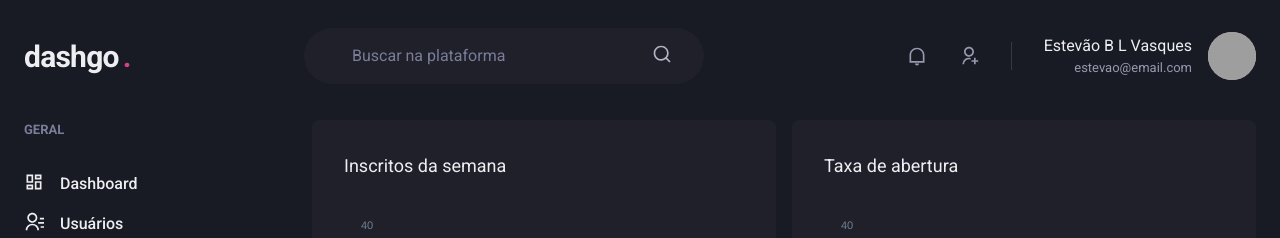
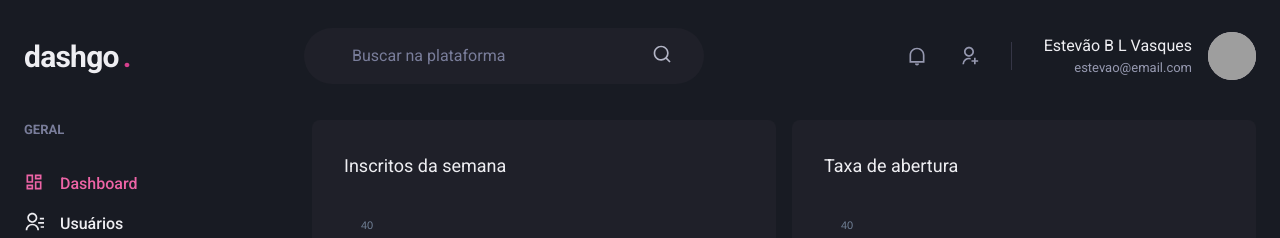
Before and after one commit to extevao/ignite-aulas, a Next.js app in the folder dashgo/: page /dashboard in a window 1280 px wide. Shown: the top 238 px of the page. Built offline with nearby package versions, Linux system fonts and the light colour scheme; grey boxes are pictures that could not be loaded.

Commit message:
Navegao e link ativo

```diff
--- /dev/null
+++ b/dashgo/src/components/ActiveLink.tsx
@@ -0,0 +1,29 @@
+import Link, { LinkProps } from "next/link";
+import { useRouter } from "next/router";
+import { cloneElement, ReactElement } from "react";
+
+interface ActiveLinkProps extends LinkProps {
+  children: ReactElement;
+  shouldMatchExactHref?: boolean;
+}
+export function ActiveLink({ children, shouldMatchExactHref = false, ...rest }: ActiveLinkProps) {
+  const { asPath } = useRouter()
+
+  let isActive = false;
+
+  if (shouldMatchExactHref && (asPath === rest.href || asPath === rest.as)) {
+    isActive = true
+  }
+
+  if (!shouldMatchExactHref && (asPath.startsWith(String(rest.href)) || asPath.startsWith(String(rest.as)))) {
+    isActive = true
+  }
+
+  return (
+    <Link {...rest}>
+      {cloneElement(children, {
+        color: isActive ? 'pink.400' : 'gray.50'
+      })}
+    </Link>
+  )
+}
--- a/dashgo/src/components/Sidebar/NavLink.tsx
+++ b/dashgo/src/components/Sidebar/NavLink.tsx
@@ -1,16 +1,19 @@
 import { ElementType } from "react";
-import { Box, Icon, Link, Stack, Text, LinkProps as ChakraLinkProps } from "@chakra-ui/react";
-import { RiDashboardLine, RiGitMergeLine, RiInputMethodLine } from "react-icons/ri";
-
+import { Icon, Link as ChakraLink, Text, LinkProps as ChakraLinkProps } from "@chakra-ui/react";
+import Link from 'next/link'
+import { ActiveLink } from "../ActiveLink";
 interface NavLinkProps extends ChakraLinkProps {
   icon: ElementType;
-  children: string
+  children: string;
+  href: string;
 }
-export function NavLink({ icon, children, ...rest }: NavLinkProps) {
+export function NavLink({ icon, children, href, ...rest }: NavLinkProps) {
   return (
-    <Link display="flex" align="center" {...rest}>
-      <Icon as={icon} fontSize="20" />
-      <Text ml="4" fontWeight="medium">{children}</Text>
-    </Link>
+    <ActiveLink href={href} passHref>
+      <ChakraLink display="flex" align="center" {...rest}>
+        <Icon as={icon} fontSize="20" />
+        <Text ml="4" fontWeight="medium">{children}</Text>
+      </ChakraLink>
+    </ActiveLink>
   )
 }
--- a/dashgo/src/components/Sidebar/SidebarNav.tsx
+++ b/dashgo/src/components/Sidebar/SidebarNav.tsx
@@ -12,13 +12,13 @@ export function SidebarNav() {
       align="flex-start"
     >
       <NavSection title="GERAL">
-        <NavLink icon={RiDashboardLine}> Dashboard </NavLink>
-        <NavLink icon={RiContactsLine}> Usuários </NavLink>
+        <NavLink href="/dashboard" icon={RiDashboardLine}> Dashboard </NavLink>
+        <NavLink href="/users" icon={RiContactsLine}> Usuários </NavLink>
       </NavSection>
 
       <NavSection title="AUTOMAÇÃO">
-        <NavLink icon={RiInputMethodLine}> Formulários </NavLink>
-        <NavLink icon={RiGitMergeLine}> Automação </NavLink>
+        <NavLink href="/forms" icon={RiInputMethodLine}> Formulários </NavLink>
+        <NavLink href="/automation" icon={RiGitMergeLine}> Automação </NavLink>
       </NavSection>
     </Stack>
   )
--- a/dashgo/src/pages/users/index.tsx
+++ b/dashgo/src/pages/users/index.tsx
@@ -14,6 +14,7 @@ import {
   Tr,
   useBreakpointValue
 } from "@chakra-ui/react";
+import Link from "next/link";
 import { RiAddLine, RiPencilLine } from "react-icons/ri";
 import { Header } from "../../components/Header";
 import { Pagination } from "../../components/Pagination";
@@ -36,6 +37,7 @@ export default function UserList() {
           <Flex mb="8" justifyContent="space-between" align="center">
             <Heading size="lg" fontWeight="normal">Usuários</Heading>
 
+            <Link href="/users/create" passHref>
               <Button
                 as="a"
                 size="sm"
@@ -46,6 +48,7 @@ export default function UserList() {
               >
                 Criar novo
               </Button>
+            </Link>
           </Flex>
 
           <Table
```
Also changed, not shown: dashgo/src/pages/users/create.tsx (+6 -3 lines). Lines whose indentation alone changed are shown as unchanged.
